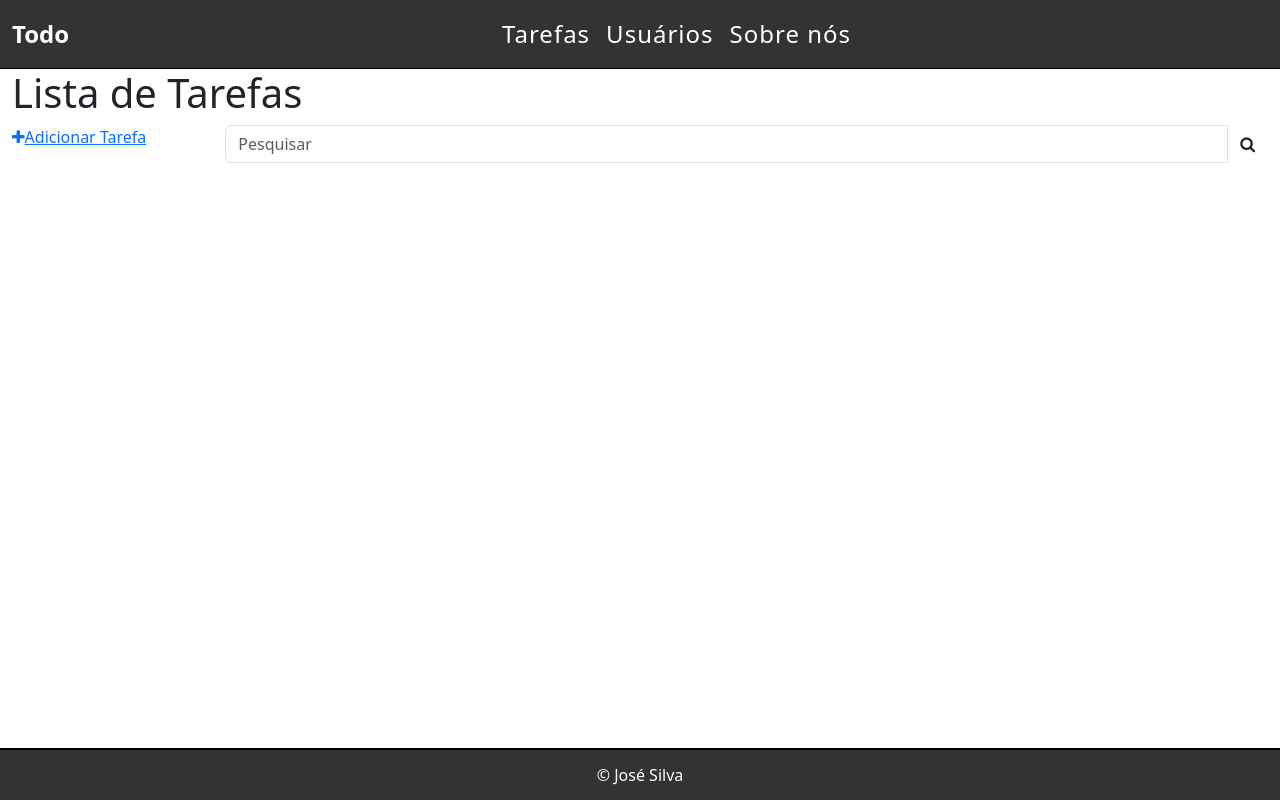
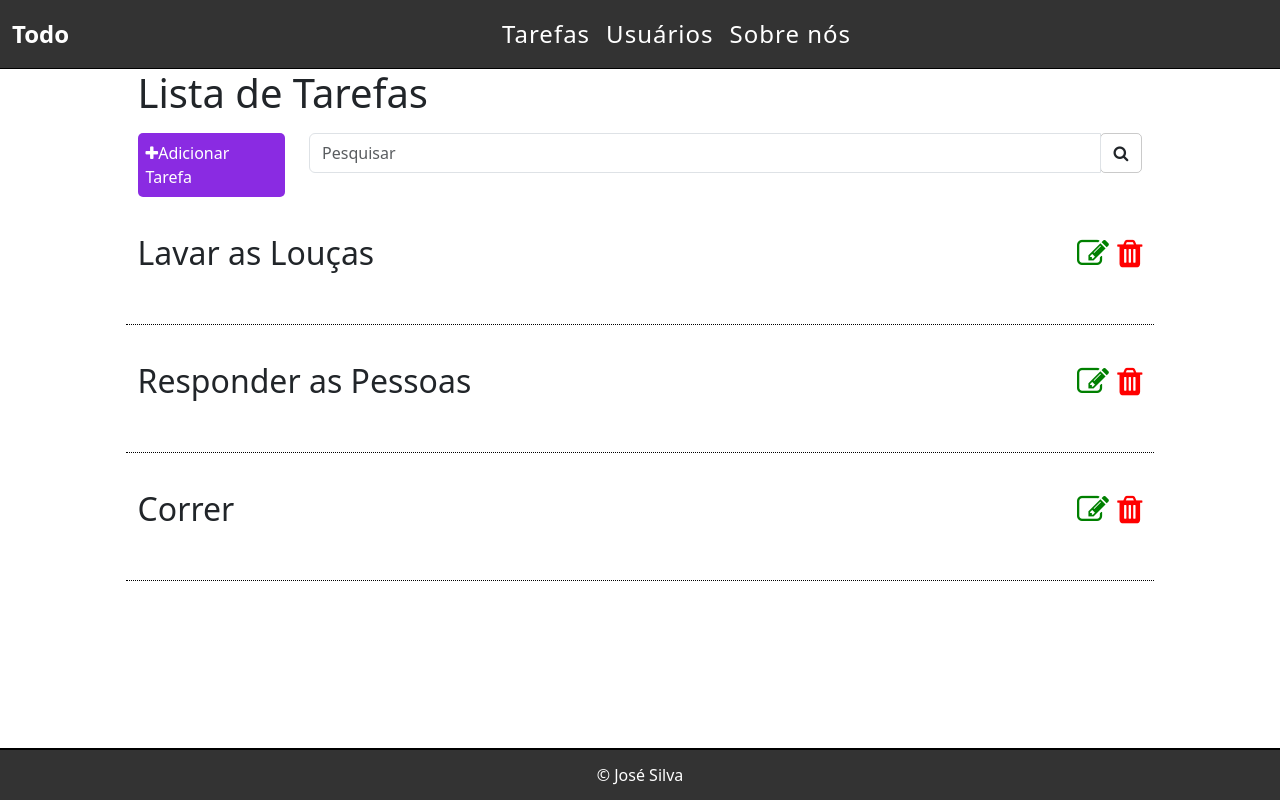
Before and after one commit to Andersonj7z/Django-Todo, a Django app: page / in a window 1280 px wide. Run offline with Django 5.2, Linux system fonts and the light colour scheme.

Commit message:
versão 4
Atualizações do site

```diff
--- a/tarefas/static/css/style.css
+++ b/tarefas/static/css/style.css
@@ -24,6 +24,53 @@ body{
     letter-spacing: 1px !important;
 }
 
+/* Botão Adicionar */
+.add-div{
+    background-color: blueviolet !important;
+    color: white !important;
+    padding: 0.5em !important;
+    border-radius: 5px !important;
+}
+
+#add-buttom{
+    text-decoration: none !important;
+    padding: 0 !important;
+    margin: 0 !important;
+}
+
+.list-div{
+    margin-left: 10% !important;
+    margin-right: 10% !important;
+}
+
+.barra{
+    margin-top: 1em !important;
+}
+
+.input-group-btn{
+    border: 1px solid rgba(0, 0, 0, 0.206) !important;
+    border-radius: 5px !important;
+}
+
+/* Lista */
+.item{
+    border-bottom: 1px dotted black !important;
+    height: 3em !important;
+    font-size: 2em !important;
+    margin-top: 1em !important;
+}
+
+.fa.fa-trash{
+    color: red !important;
+}
+.fa.fa-edit{
+    color: green !important;
+}
+
+.icones{
+    text-align: end !important;
+}
+
 footer{
     background-color: #333 !important;
     border-top: 2px solid black !important;
--- a/templates/tarefas/list.html
+++ b/templates/tarefas/list.html
@@ -38,10 +38,12 @@
     <main class="container-fluid">
         <div class="list-div">
             <h1>Lista de Tarefas</h1>
-            <div class="row">
+            <div class="row barra">
                 <div class="col-sm-2">
                     <a id="add-buttom" href="">
-                        <i class="fa fa-plus"></i>Adicionar Tarefa
+                        <div class="add-div">
+                            <i class="fa fa-plus"></i>Adicionar Tarefa
+                        </div>
                     </a>
 
                 </div>
@@ -54,6 +56,35 @@
                     </div>
                 </div>
             </div>
+
+            <div class="row item">
+                <div class="col-sm-10">
+                    <span>Lavar as Louças</span>
+                </div>
+                <div class="col-sm-2 icones">
+                    <a href=""><span><i class="fa fa-edit"></i></span></a>
+                    <a href=""><span><i class="fa fa-trash"></i></span></a>
+                </div>
+            </div>
+            <div class="row item">
+                <div class="col-sm-10">
+                    <span>Responder as Pessoas</span>
+                </div>
+                <div class="col-sm-2 icones">
+                    <a href=""><span><i class="fa fa-edit"></i></span></a>
+                    <a href=""><span><i class="fa fa-trash"></i></span></a>
+                </div>
+            </div>
+            <div class="row item">
+                <div class="col-sm-10">
+                    <span>Correr</span>
+                </div>
+                <div class="col-sm-2 icones">
+                    <a href=""><span><i class="fa fa-edit"></i></span></a>
+                    <a href=""><span><i class="fa fa-trash"></i></span></a>
+                </div>
+            </div>
+
         </div>
 
     </main>
```
